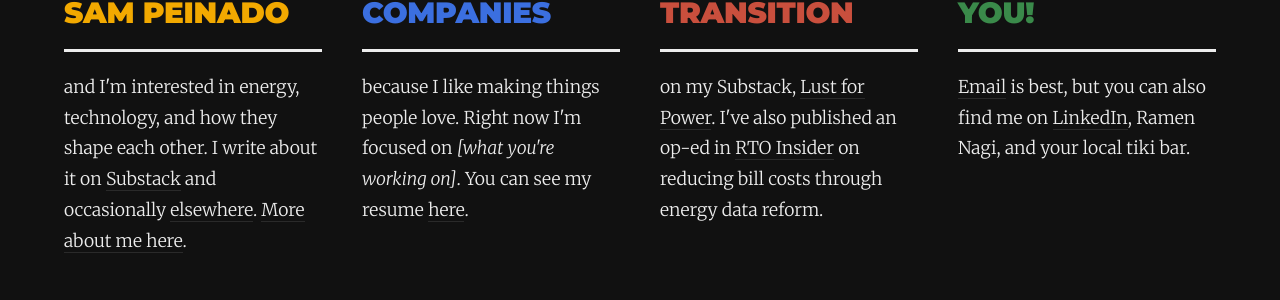
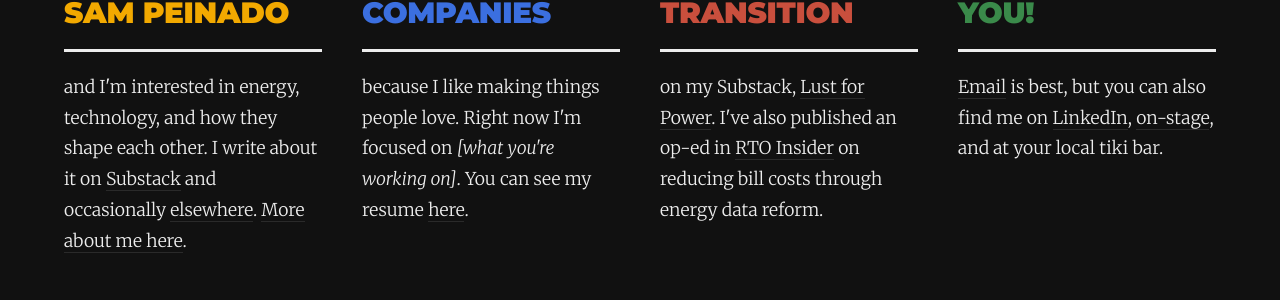
Before and after one commit to sampeinado/sampeinado.github.io, a Jekyll site: the page built from index.html, in a window 1280 px wide. Shown: the part 160-460 px from the top of the page. Built offline with Jekyll 4.4.1, drawn with Linux system fonts in a browser that asks for light colours.

Commit message:
Add on-stage link to contact column
Co-Authored-By: Claude Opus 5.5 <noreply@anthropic.com>

```diff
--- a/index.html
+++ b/index.html
@@ -20,6 +20,6 @@ wide: true
 
   <section class="intro-col">
     <h2 class="green">I'd love to hear from you!</h2>
-    <p><a href="mailto:{{ site.email }}">Email</a> is best, but you can also find me on <a href="https://www.linkedin.com/in/{{ site.linkedin }}/">LinkedIn</a>, Ramen Nagi, and your local tiki bar.</p>
+    <p><a href="mailto:{{ site.email }}">Email</a> is best, but you can also find me on <a href="https://www.linkedin.com/in/{{ site.linkedin }}/">LinkedIn</a>, <a href="https://youtu.be/VEGFdgn7Q84">on-stage</a>, and at your local tiki bar.</p>
   </section>
 </div>
```
